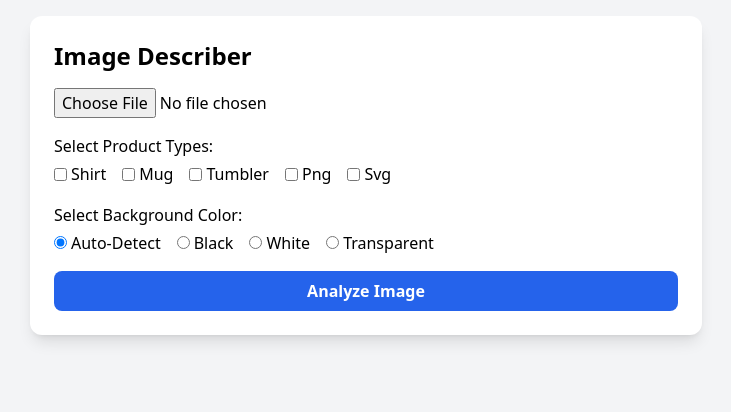
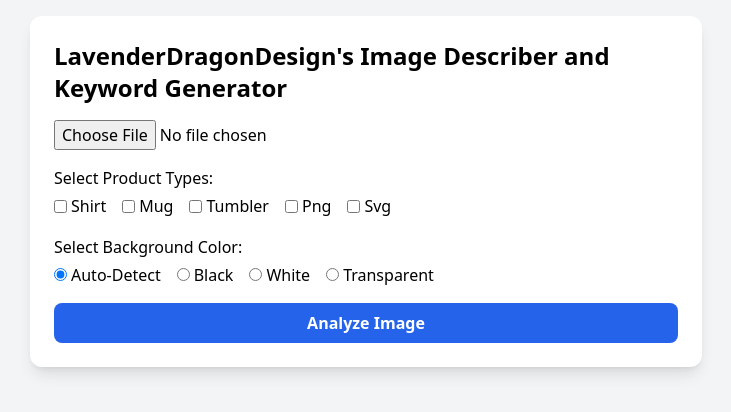
Before and after one commit to lavenderdragondesign/lddimagedescriber, a React (Vite) app: page / in a window 1280 px wide. Shown: the top 412 px of the page, without its empty margins (274-1005 px from the left). Built offline with nearby package versions, Linux system fonts and the light colour scheme.

Commit message:
Update App.jsx

```diff
--- a/src/App.jsx
+++ b/src/App.jsx
@@ -120,7 +120,7 @@
   return (
     <div className="min-h-screen p-4 bg-gray-100 font-sans">
       <div className="max-w-2xl mx-auto bg-white rounded-xl shadow-lg p-6">
-        <h1 className="text-2xl font-bold mb-4">Image Describer</h1>
+        <h1 className="text-2xl font-bold mb-4">LavenderDragonDesign's Image Describer and Keyword Generator</h1>
         <input type="file" onChange={handleImageChange} className="mb-4" />
 
         {selectedImage && (
```
